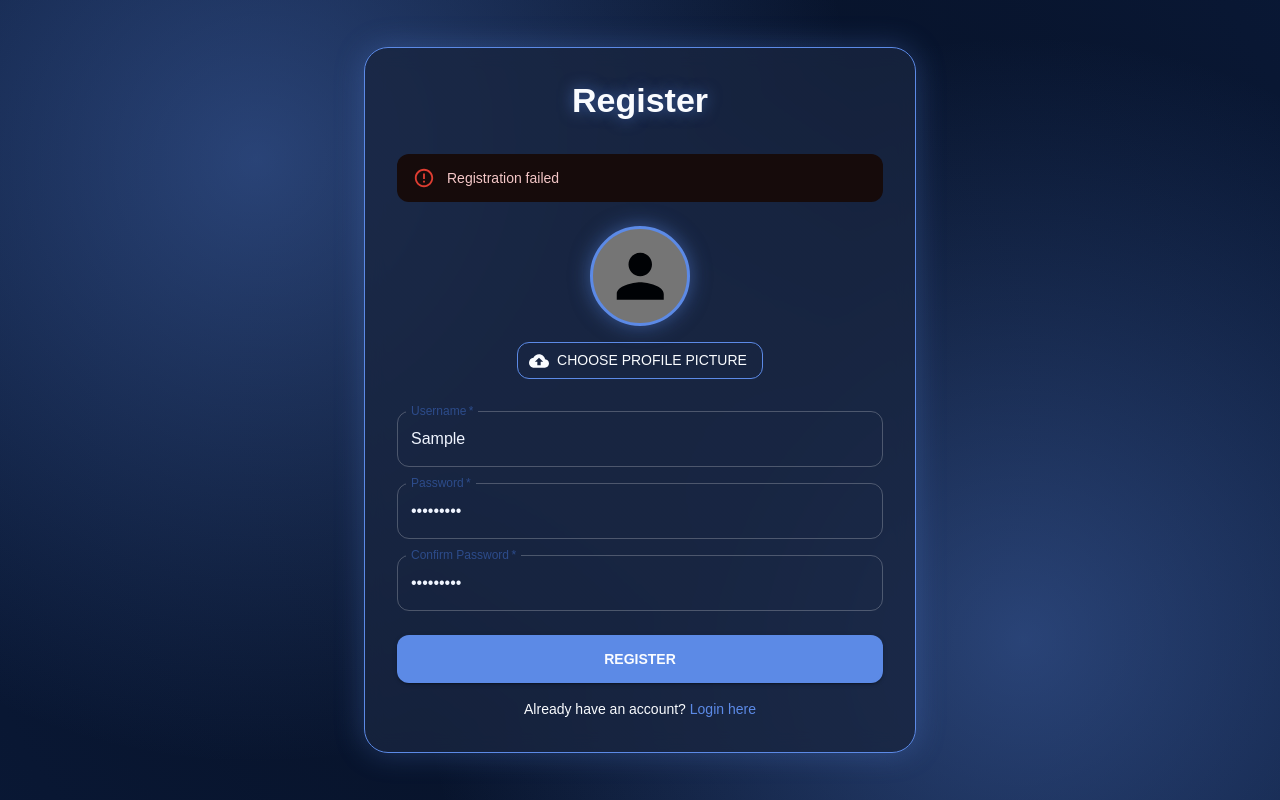
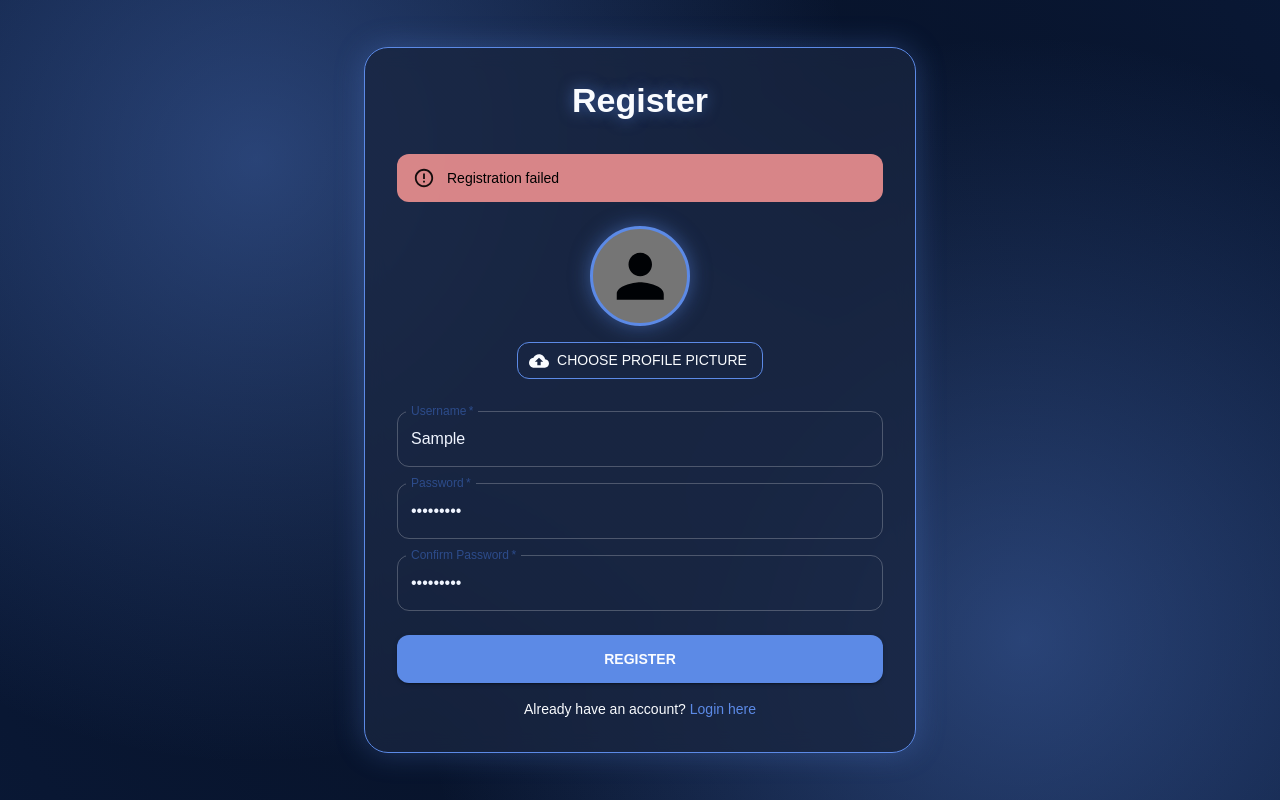
Before and after one commit to Davzzz2/gambling-wins-frontend, a React (Create React App) app: page /register in a window 1280 px wide. Both pictures are taken after typing "Sample", "Sample123", "Sample123" into the empty fields and a click on the button "REGISTER". Built offline with nearby package versions, Linux system fonts and the light colour scheme; no server answers.

Commit message:
Update Register.js

```diff
--- a/src/components/Register.js
+++ b/src/components/Register.js
@@ -69,21 +69,36 @@ const Register = () => {
         submitData.append('password', formData.password);
         submitData.append('profilePicture', profilePicture);
 
-        await api.post('/api/register', submitData, {
+        const response = await api.post('/api/register', submitData, {
           headers: {
             'Content-Type': 'multipart/form-data',
           },
         });
+
+        if (response.data.badges?.length > 0) {
+          // Show badge notification before redirecting
+          setError(`Registration successful! You earned: ${response.data.badges.map(b => b.label).join(', ')}`, 'success');
+          setTimeout(() => navigate('/login'), 2000);
+        } else {
+          navigate('/login');
+        }
       } else {
         // If no profile picture selected, send as JSON
-        await api.post('/api/register', {
+        const response = await api.post('/api/register', {
           username: formData.username,
           password: formData.password
         });
+
+        if (response.data.badges?.length > 0) {
+          // Show badge notification before redirecting
+          setError(`Registration successful! You earned: ${response.data.badges.map(b => b.label).join(', ')}`, 'success');
+          setTimeout(() => navigate('/login'), 2000);
+        } else {
+          navigate('/login');
         }
-
-      navigate('/login');
+      }
     } catch (error) {
+      console.error('Registration error:', error);
       setError(error.response?.data?.message || 'Registration failed');
     } finally {
       setLoading(false);
@@ -92,6 +107,8 @@ const Register = () => {
 
   return (
     <Box
+      component="main"
+      tabIndex={-1}
       sx={{
         minHeight: '100vh',
         background: `
@@ -104,10 +121,13 @@ const Register = () => {
         alignItems: 'center',
         justifyContent: 'center',
         position: 'relative',
+        outline: 'none',
       }}
     >
       <Container maxWidth="sm">
         <Paper
+          component="form"
+          onSubmit={handleSubmit}
           sx={{
             p: 4,
             backgroundColor: 'hsla(220, 70%, 12%, 0.8)',
@@ -120,6 +140,7 @@ const Register = () => {
         >
           <Typography
             variant="h4"
+            component="h1"
             align="center"
             gutterBottom
             sx={{
@@ -133,15 +154,26 @@ const Register = () => {
           </Typography>
 
           {error && (
-            <Alert severity="error" sx={{ mb: 3 }}>
+            <Alert
+              severity={error.includes('successful') ? 'success' : 'error'}
+              sx={{
+                mb: 3,
+                backgroundColor: error.includes('successful') ?
+                  'hsla(120, 73%, 75%, 0.9)' : 'hsla(0, 73%, 75%, 0.9)',
+                color: '#000',
+                '& .MuiAlert-icon': {
+                  color: '#000',
+                },
+              }}
+            >
               {error}
             </Alert>
           )}
 
-          <Box component="form" onSubmit={handleSubmit}>
           <Box sx={{ mb: 4, textAlign: 'center' }}>
             <Avatar
               src={previewUrl}
+              alt="Profile preview"
               sx={{
                 width: 100,
                 height: 100,
@@ -163,6 +195,9 @@ const Register = () => {
                   borderColor: 'hsl(220, 73%, 73%)',
                   backgroundColor: 'rgba(255, 255, 255, 0.05)',
                 },
+                '&:focus': {
+                  boxShadow: '0 0 0 2px hsla(220, 73%, 63%, 0.5)',
+                },
               }}
             >
               Choose Profile Picture
@@ -171,6 +206,7 @@ const Register = () => {
                 hidden
                 accept="image/*"
                 onChange={handleProfilePictureChange}
+                aria-label="Upload profile picture"
               />
             </Button>
           </Box>
@@ -243,7 +279,6 @@ const Register = () => {
               Already have an account? <Link to="/login">Login here</Link>
             </Typography>
           </Box>
-          </Box>
         </Paper>
       </Container>
     </Box>
```
Lines whose indentation alone changed are shown as unchanged.
